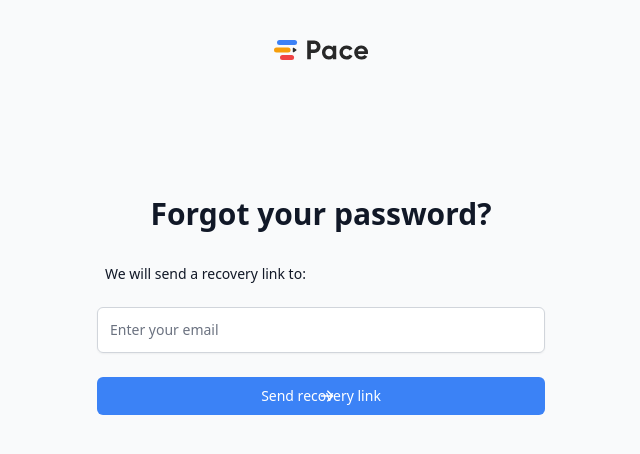
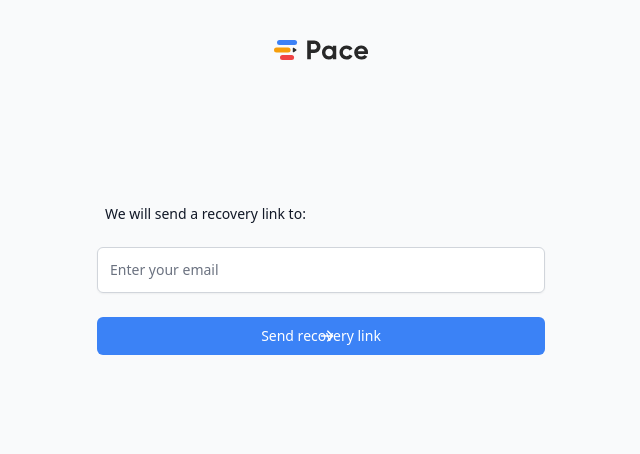
Before and after one commit to tomaskrajnik/Pace, a React (Create React App) app in the folder pace-frontend/: page /resetPassword in a window 1280 px wide. Shown: the top 454 px of the page, without its empty margins (319-959 px from the left). Built offline with nearby package versions, Linux system fonts and the light colour scheme; no server answers.

Commit message:
removing header

```diff
--- a/pace-frontend/src/pages/resetPassword/ResetPassword.tsx
+++ b/pace-frontend/src/pages/resetPassword/ResetPassword.tsx
@@ -47,11 +47,6 @@ const ResetPassword: React.FC = () => {
                 <div className="max-w-md w-full">
                     <img className="mx-auto h-5 w-auto" src={paceLogo} alt="Pace Logo" />
                     <div className="h-100 py-28">
-                        <div>
-                            <h2 className="mt-6 text-center text-3xl font-extrabold text-gray-900">
-                                Forgot your password?
-                            </h2>
-                        </div>
                         <form className="mt-8 space-y-6" action="#" method="POST">
                             <NormalText>We will send a recovery link to:</NormalText>
                             <div className="rounded-md shadow-sm -space-y-px">
```
